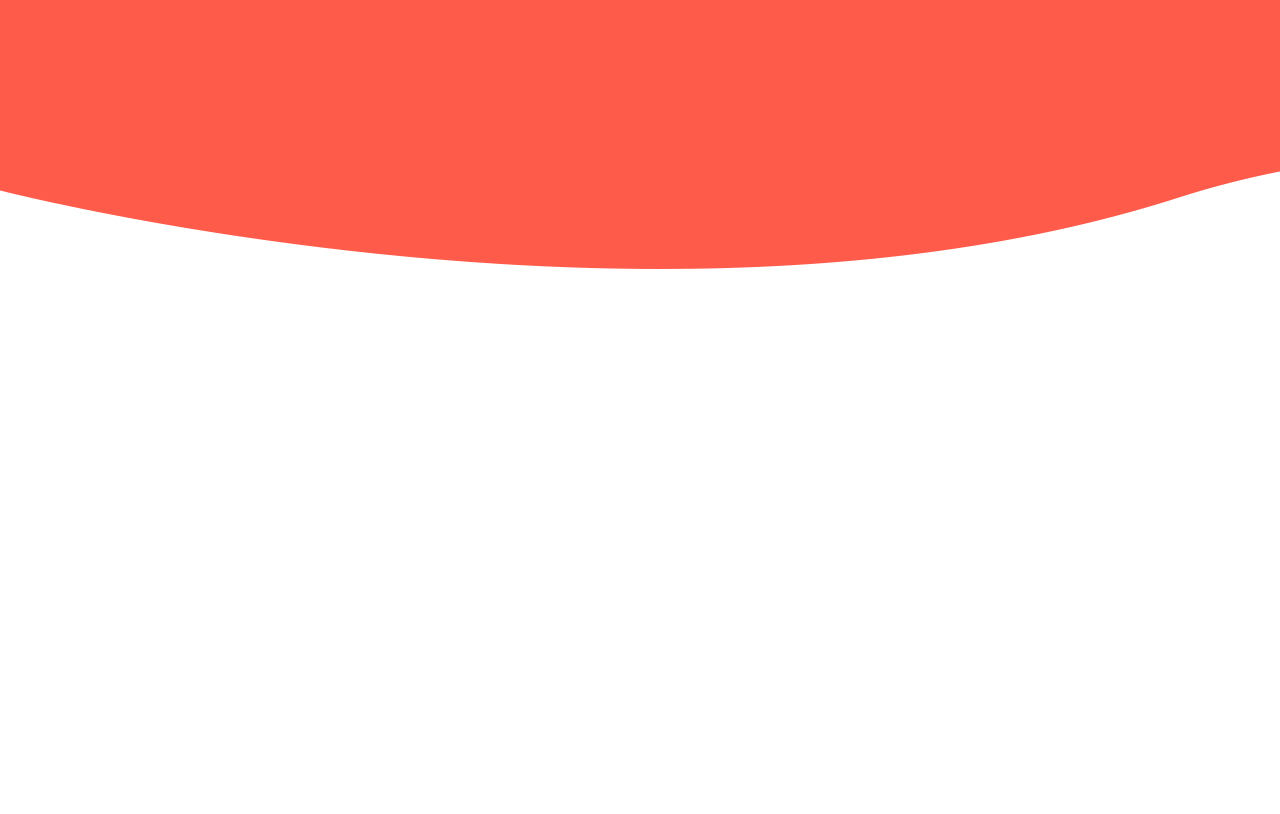
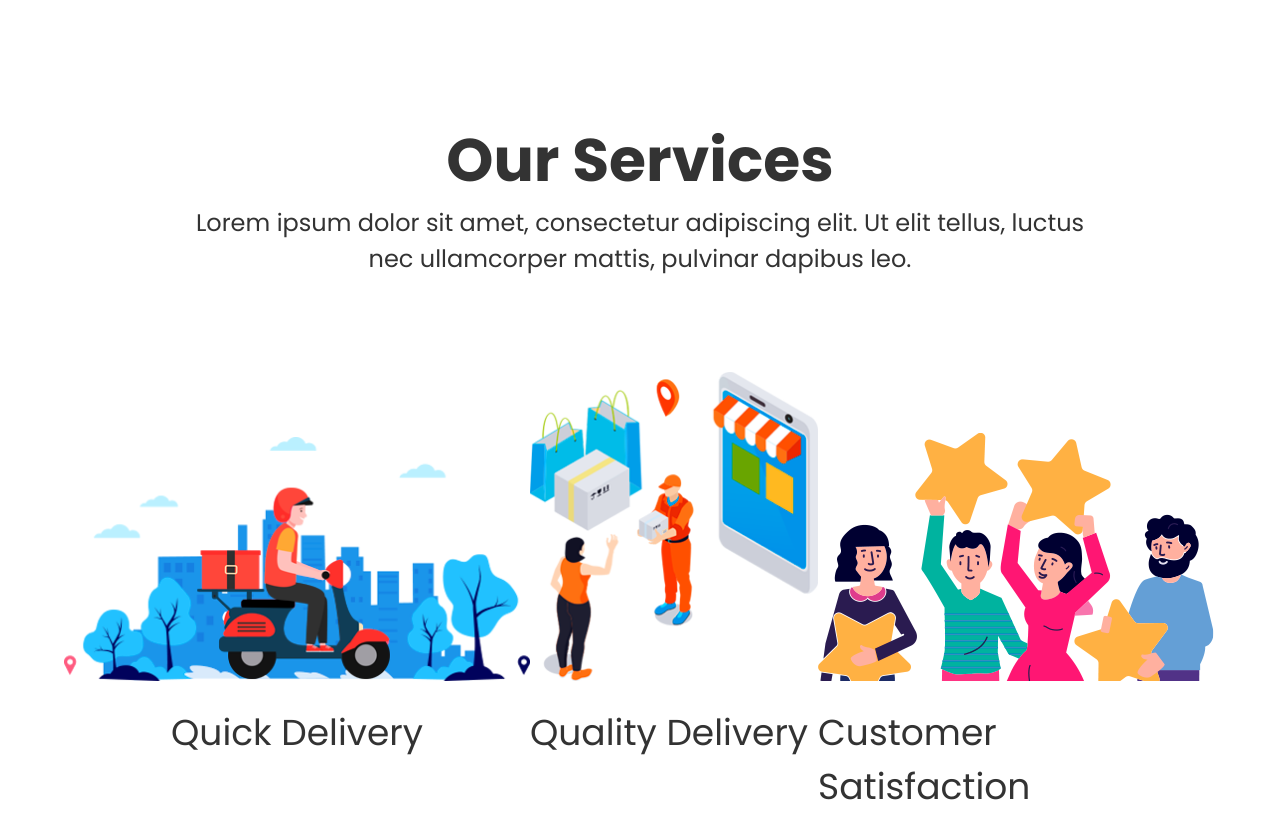
Before and after one commit to shest1kk/WEB, a plain HTML site: page SITE/index.html in a window 1280 px wide. Shown: the part 710-1524 px from the top of the page. Before the commit the page ends 979 px from the top, so only its background shows below. Drawn offline with Linux system fonts and the light colour scheme.

Commit message:
Serivces

```diff
--- a/SITE/index.html
+++ b/SITE/index.html
@@ -41,5 +41,53 @@
         </div>
     </div>
 </header>
+
+
+<div class="services_wrapper">
+    <div class="services_text">
+        <div class="services_headline">
+            Our Services
+        </div>
+        <div class="services_desc">
+            Lorem ipsum dolor sit amet, consectetur adipiscing elit. Ut elit tellus, luctus<br>nec ullamcorper mattis,
+            pulvinar dapibus leo.
+        </div>
+    </div>
+
+    <div class="services_thumb">
+        <div class="delivery_info">
+            <div class="delivery_img">
+                <img src="img/Deliver.png" alt="">
+            </div>
+            <div class="delivery_desc">
+                Quick Delivery
+            </div>
+        </div>
+
+        <div class="quality_info">
+            <div class="quality_img">
+                <img src="img/Quality.png" alt="">
+            </div>
+            <div class="quality_desc">
+                Quality Delivery
+            </div>
+        </div>
+
+        <div class="customer_info">
+            <div class="customer_img">
+                <img src="img/Customer.png" alt="">
+            </div>
+            <div class="customer_desc">
+                Customer Satisfaction
+            </div>
+        </div>
+    </div>
+
+</div>
+
+<div class="mobile-app_wrapper">
+
+</div>
+
 </body>
 </html>
--- a/SITE/style.css
+++ b/SITE/style.css
@@ -79,12 +79,14 @@ select {
 
 header {
     background-image: url("img/bg.png");
-    height: 979px;
+    background-size: 102.5%;
+    height: 100vh;
+    background-repeat: no-repeat;
 }
 
 .header_wrapper {
     padding-top: 72px;
-    width: Calc(90vw);
+    width: 90vw;
     margin-left: auto;
     margin-right: auto;
     vertical-align: center;
@@ -159,7 +161,7 @@ nav button{
 
 .promo_wrapper {
     width: 90vw;
-    margin-top: 180px;
+    margin-top: 30px;
     display: flex;
     align-items: center;
     margin-left: auto;
@@ -171,3 +173,48 @@ nav button{
 .promo_desc {
     width: 600px;
 }
+
+.services_wrapper {
+    width: 90vw;
+    margin-left: auto;
+    margin-right: auto;
+    margin-top: 25px;
+    font-family: 'Poppins', sans-serif;
+    color: #333;
+}
+
+.services_text {
+    text-align: center;
+}
+
+.services_headline {
+    font-size: 60px;
+    font-weight: bold;
+}
+
+.services_desc {
+    font-size: 24px;
+    font-weight: normal;
+}
+
+.delivery_info {
+    text-align: center;
+}
+
+.services_thumb {
+    display: flex;
+    justify-content: space-between;
+    font-size: 36px;
+    margin-top: 95px;
+    align-items: baseline;
+}
+
+.delivery_desc,
+.quality_desc,
+.customer_desc {
+    margin-top: 25px;
+}
+
+.mobile-app_wrapper {
+    background-color: #e75b4c;
+}
```
Also changed, not shown: SITE/img/Customer.png (added), SITE/img/Deliver.png (added), SITE/img/Quality.png (added).
